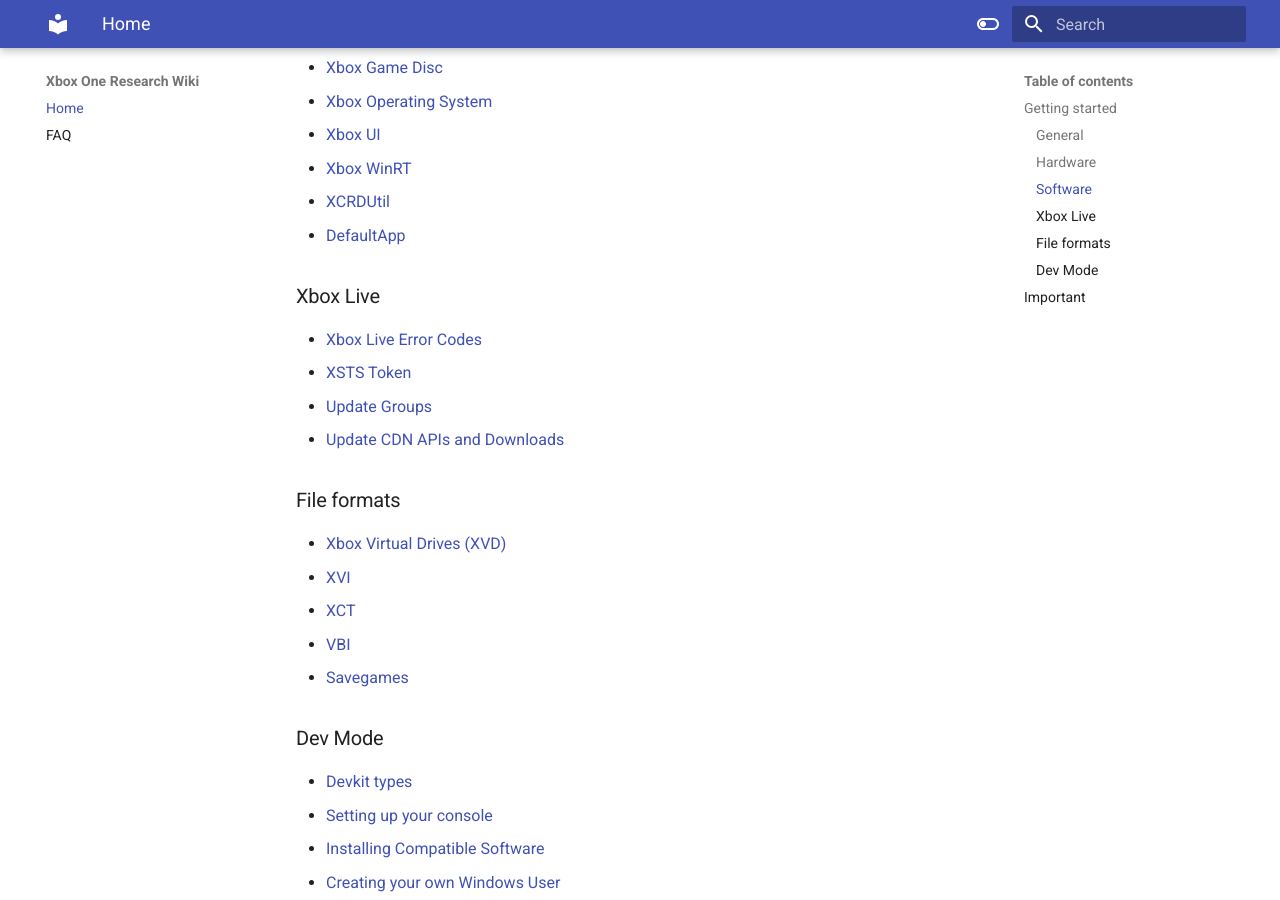
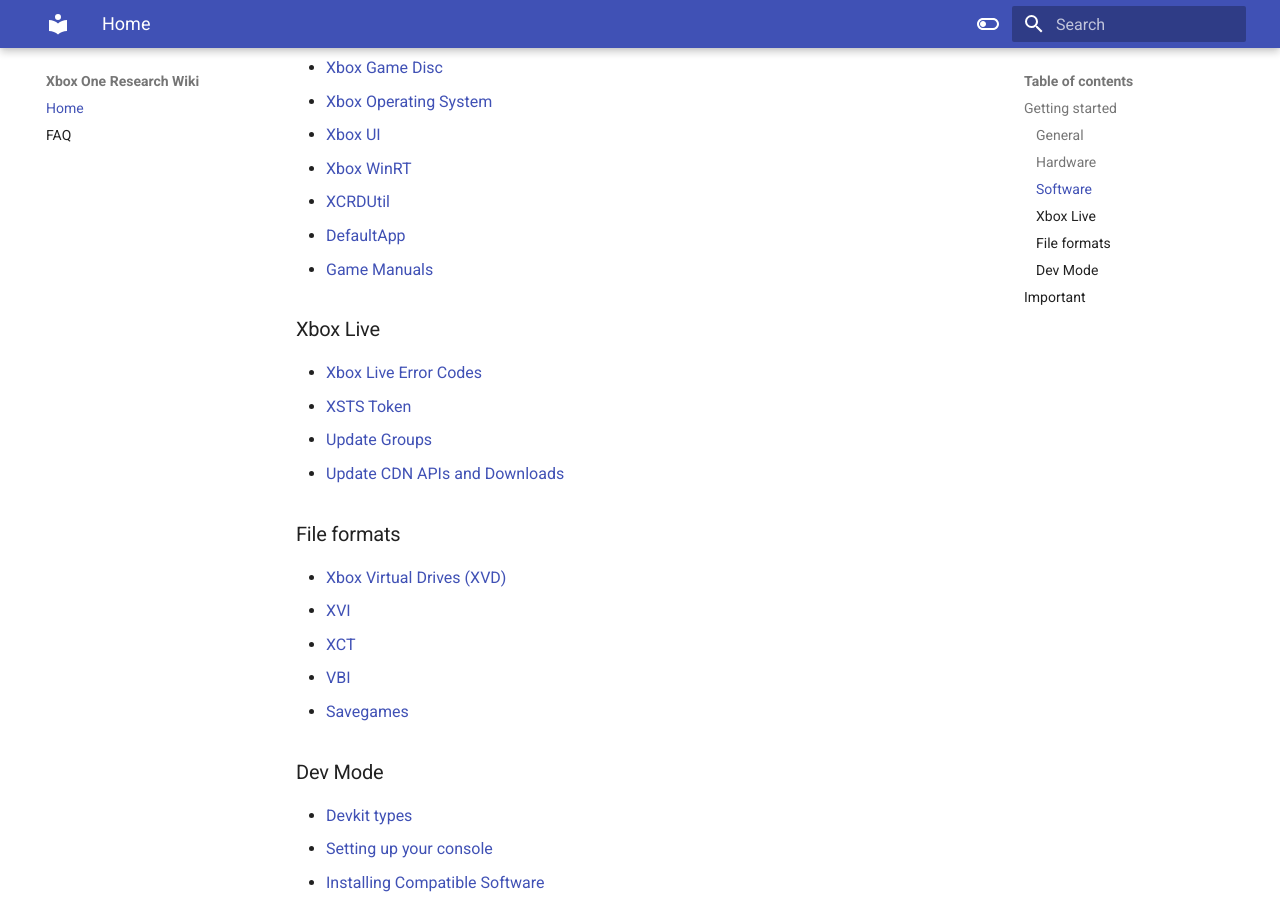
Before and after one commit to xboxoneresearch/wiki, an MkDocs documentation site: the page built from docs/index.md, in a window 1280 px wide and 900 px high, scrolled down 1275 px. Built offline with MkDocs 1.6.1 and Material for MkDocs 9.7.7, drawn with Linux system fonts in a browser that asks for light colours.

Commit message:
Update index.md

```diff
--- a/docs/index.md
+++ b/docs/index.md
@@ -44,6 +44,7 @@
   - [Xbox WinRT](winmd)
   - [XCRDUtil](xcrdutil)
   - [DefaultApp](default-app)
+  - [Game Manuals](game_manuals)
 
 ### Xbox Live
   - [Xbox Live Error Codes](xbox-live/hresult-error-codes.md)
```
